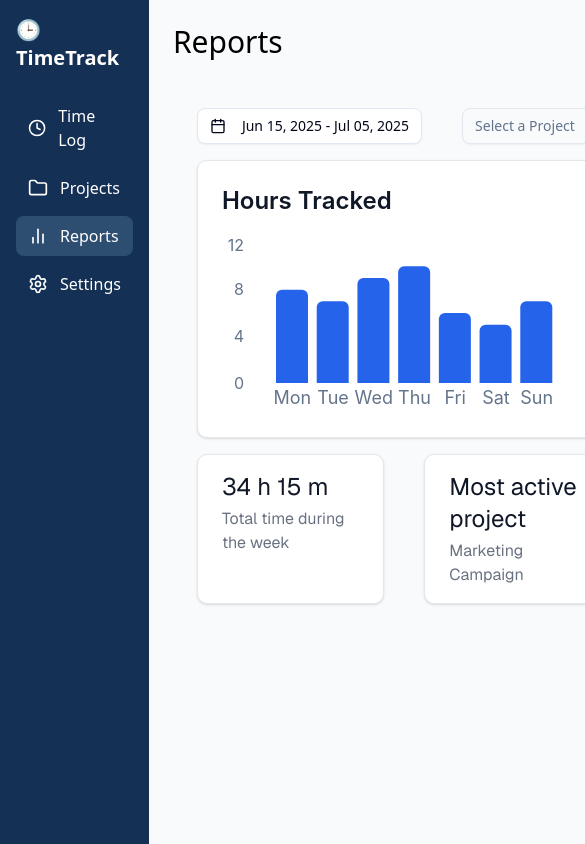
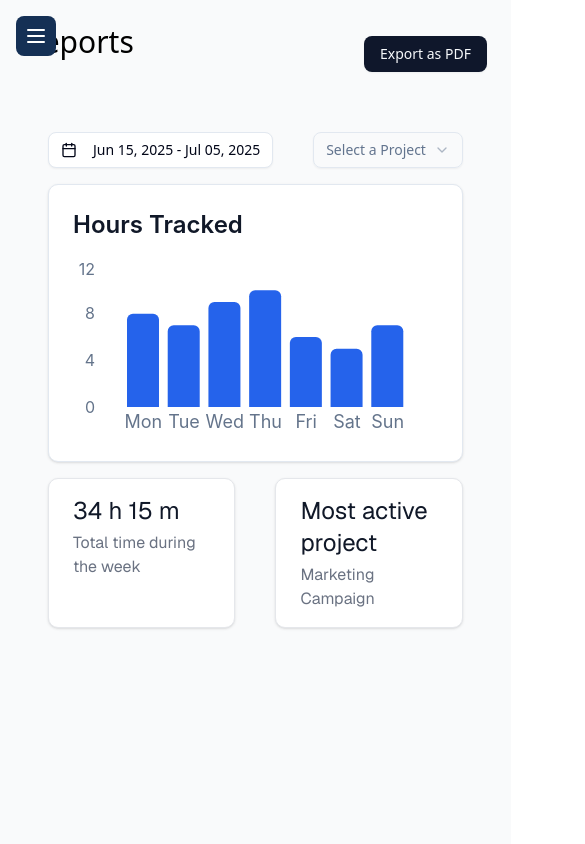
Before and after one commit to BasharMOhamed/Time-Tracker, a Next.js app: page /reports in a window 390 px wide. Shown: the top 844 px of the page, 585 px wide, since content can reach past the window. Built offline with nearby package versions, Linux system fonts and the light colour scheme.

Commit message:
export report as PDF & making sideBar Responsive

```diff
--- a/package.json
+++ b/package.json
@@ -22,6 +22,7 @@
     "class-variance-authority": "^0.7.1",
     "clsx": "^2.1.1",
     "date-fns": "^4.1.0",
+    "html2canvas": "^1.4.1",
     "jspdf": "^3.0.1",
     "jspdf-autotable": "^5.0.2",
     "lucide-react": "^0.525.0",
--- a/src/app/projects/columns.tsx
+++ b/src/app/projects/columns.tsx
@@ -146,11 +146,11 @@ export const columns: ColumnDef<Project>[] = [
             <DropdownMenuItem
               onClick={() => navigator.clipboard.writeText(payment.id)}
             >
-              Copy payment ID
+              Copy project ID
             </DropdownMenuItem>
             <DropdownMenuSeparator />
             <DropdownMenuItem>View customer</DropdownMenuItem>
-            <DropdownMenuItem>View payment details</DropdownMenuItem>
+            <DropdownMenuItem>View project details</DropdownMenuItem>
           </DropdownMenuContent>
         </DropdownMenu>
       );
--- a/src/app/projects/data-table.tsx
+++ b/src/app/projects/data-table.tsx
@@ -29,6 +29,15 @@ import {
   TableRow,
 } from "@/components/ui/table";
 import { columns } from "@/app/projects/columns";
+import jsPDF from "jspdf";
+import "jspdf-autotable";
+import autoTable from "jspdf-autotable";
+
+declare module "jspdf" {
+  interface jsPDF {
+    autoTable: (options: Record<string, unknown>) => jsPDF;
+  }
+}
 
 type Project = {
   id: string;
@@ -121,8 +130,66 @@ export function DataTableDemo() {
       pagination,
     },
   });
+
+  //////////////////////////////////////////////////////
+  // const rows = table.getRowModel().rows.map((row) => row.original);
+  const rows = projects;
+
+  const handleExportPDF = () => {
+    const doc = new jsPDF();
+    doc.text("Projects Report", 14, 16);
+
+    // Define columns for PDF
+    const columns = [
+      { header: "Client Name", dataKey: "clientName" },
+      { header: "Project Name", dataKey: "projectName" },
+      { header: "Hourly Rate", dataKey: "hourlyRate" },
+      { header: "Duration", dataKey: "duration" },
+      { header: "Start Date", dataKey: "startDate" },
+      { header: "Earned Money", dataKey: "earnedMoney" },
+    ];
+
+    // Format data for PDF
+    const data = rows.map((row) => ({
+      ...row,
+      startDate: new Date(row.startDate).toLocaleDateString(),
+      duration: (() => {
+        const seconds = Number(row.duration);
+        const hours = Math.floor(seconds / 3600);
+        const minutes = Math.floor((seconds % 3600) / 60);
+        return `${hours.toString().padStart(2, "0")}:${minutes
+          .toString()
+          .padStart(2, "0")}`;
+      })(),
+      earnedMoney: new Intl.NumberFormat("en-US", {
+        style: "currency",
+        currency: "USD",
+      }).format((row.hourlyRate / 60) * (row.duration / 60)),
+    }));
+
+    // Add table to PDF
+    autoTable(doc, {
+      columns,
+      body: data,
+      startY: 24,
+      headStyles: { fillColor: [30, 64, 175] }, // blue header
+      styles: { fontSize: 10 },
+    });
+    console.log("PDF generated with data:", data);
+    doc.save("projects-report.pdf");
+  };
+
   return (
     <div className="w-full">
+      <div className="flex justify-end mb-2">
+        {/* <button
+          onClick={handleExportPDF}
+          className="bg-blue-600 text-white px-4 py-2 rounded hover:bg-blue-700 transition"
+        >
+          Export as PDF
+        </button> */}
+        <Button onClick={handleExportPDF}>Export as PDF</Button>
+      </div>
       <div className="flex items-center py-4">
         <Input
           placeholder="Filter Projects..."
--- a/src/app/reports/page.tsx
+++ b/src/app/reports/page.tsx
@@ -1,20 +1,56 @@
+"use client";
 import { SelectDemo } from "@/components/projectSelect";
 import StatsCard from "@/components/statsCard";
+import { Button } from "@/components/ui/button";
 import DateRangePicker from "@/components/ui/date-range-picker";
-import Example from "@/components/weeklyHoursChart";
-import React from "react";
+import Example, { data } from "@/components/weeklyHoursChart";
+import jsPDF from "jspdf";
+import autoTable from "jspdf-autotable";
+import React, { useRef } from "react";
+import html2canvas from "html2canvas";
 
-export const metadata = {
-  title: "Reports | Time Tracker",
-  description:
-    "Analyze your tracked hours, project activity, and generate reports.",
-};
+// export const metadata = {
+//   title: "Reports | Time Tracker",
+//   description:
+//     "Analyze your tracked hours, project activity, and generate reports.",
+// };
 
 const Reports = () => {
+  const chartRef = useRef<HTMLDivElement>(null);
+
+  const handleExportPDF = async () => {
+    const doc = new jsPDF();
+
+    doc.setFont("helvetica", "bold");
+    doc.setFontSize(18);
+    doc.text("Reports", 14, 18);
+
+    doc.setFontSize(12);
+    doc.setFont("helvetica", "normal");
+    doc.text("Total time during the week: 34 h 15 m", 14, 30);
+    doc.text("Most active project: Marketing Campaign", 14, 38);
+
+    // Export chart as image
+    if (chartRef.current) {
+      const canvas = await html2canvas(chartRef.current);
+      const imgData = canvas.toDataURL("image/png");
+      doc.addImage(imgData, "PNG", 14, 45, 180, 60); // Adjust width/height as needed
+    }
+
+    // Example: Add a table (optional)
+    autoTable(doc, {
+      startY: 110,
+      head: [["Day", "Hours"]],
+      body: data,
+    });
+
+    doc.save("report.pdf");
+  };
   return (
     <>
-      <header>
+      <header className="flex items-center justify-between mb-6">
         <h1 className="text-3xl mb-6 text-black">Reports</h1>
+        <Button onClick={handleExportPDF}>Export as PDF</Button>
       </header>
       <div className="p-6 rounded-lg">
         <div className="flex w-full gap-x-10 mb-4">
@@ -30,8 +66,13 @@ const Reports = () => {
           </div>
         </div>
         <div
-          className="w-full rounded-lg shadow-sm border border-gray-200 bg-white p-6"
-          style={{ fontFamily: "Inter, system-ui, sans-serif" }}
+          ref={chartRef}
+          className="w-full rounded-lg shadow-sm border p-6"
+          style={{
+            fontFamily: "Inter, system-ui, sans-serif",
+            background: "#fff", // Use hex, not Tailwind class for this export
+            color: "#171717", // Use hex for text if needed
+          }}
         >
           <h2 className="text-2xl font-semibold mb-4 text-gray-900">
             Hours Tracked
--- a/src/components/sideBar.tsx
+++ b/src/components/sideBar.tsx
@@ -1,9 +1,9 @@
 "use client";
 import Link from "next/link";
-
 import { usePathname } from "next/navigation";
-import { Clock, Folder, BarChart2, Settings } from "lucide-react";
+import { Clock, Folder, BarChart2, Settings, Menu } from "lucide-react";
 import clsx from "clsx";
+import React, { useState } from "react";
 
 const navItems = [
   { name: "Time Log", href: "/dashboard", icon: Clock },
@@ -11,11 +11,43 @@ const navItems = [
   { name: "Reports", href: "/reports", icon: BarChart2 },
   { name: "Settings", href: "/settings", icon: Settings },
 ];
+
 const SideBar = () => {
   const pathname = usePathname();
+  const [open, setOpen] = useState(false);
+
   return (
-    <aside className="w-64 min-h-screen bg-[#153055] text-white p-4">
-      <div className="text-xl font-bold mb-6">🕒 TimeTrack</div>
+    <>
+      {/* Mobile menu button */}
+      {!open && (
+        <button
+          className="md:hidden fixed top-4 left-4 z-50 bg-[#153055] p-2 rounded-md"
+          onClick={() => setOpen(true)}
+          aria-label="Open sidebar"
+        >
+          <Menu className="text-white" />
+        </button>
+      )}
+
+      {/* Sidebar for desktop and mobile drawer */}
+      <aside
+        className={clsx(
+          "fixed md:static top-0 left-0 md:h-screen h-full w-64 bg-[#153055] text-white p-4 z-40 transition-transform duration-300",
+          open ? "translate-x-0" : "-translate-x-full",
+          "md:translate-x-0 md:block"
+        )}
+      >
+        {/* Close button on mobile */}
+        <div className="flex items-center justify-between mb-6">
+          <div className="text-xl font-bold">🕒 TimeTrack</div>
+          <button
+            className="md:hidden text-white"
+            onClick={() => setOpen(false)}
+            aria-label="Close sidebar"
+          >
+            ✕
+          </button>
+        </div>
         <nav className="flex flex-col gap-2">
           {navItems.map(({ name, href, icon: Icon }) => (
             <Link
@@ -25,6 +57,7 @@ const SideBar = () => {
                 "flex items-center gap-3 px-3 py-2 rounded-md hover:bg-[#2e4e71] transition-colors",
                 pathname === href && "bg-[#2e4e71]"
               )}
+              onClick={() => setOpen(false)} // close on mobile nav click
             >
               <Icon className="h-5 w-5" />
               <span>{name}</span>
@@ -32,6 +65,15 @@ const SideBar = () => {
           ))}
         </nav>
       </aside>
+
+      {/* Overlay for mobile drawer */}
+      {open && (
+        <div
+          className="fixed inset-0 bg-black/40 z-30 md:hidden"
+          onClick={() => setOpen(false)}
+        />
+      )}
+    </>
   );
 };
 
--- a/src/components/weeklyHoursChart.tsx
+++ b/src/components/weeklyHoursChart.tsx
@@ -2,7 +2,7 @@
 import React, { PureComponent } from "react";
 import { BarChart, Bar, XAxis, YAxis, ResponsiveContainer } from "recharts";
 
-const data = [
+export const data = [
   { name: "Mon", hours: 8 },
   { name: "Tue", hours: 7 },
   { name: "Wed", hours: 9 },
```
Also changed, not shown: 1 other file (tests, documents, lock files or other folders). Lines whose indentation alone changed are shown as unchanged.
